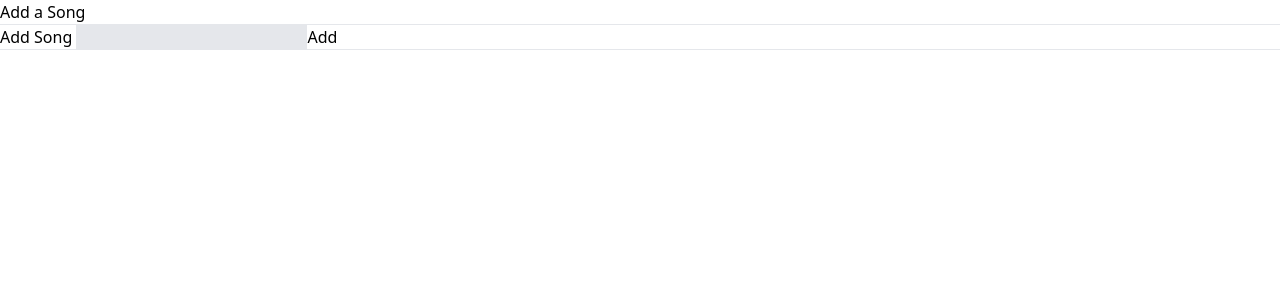
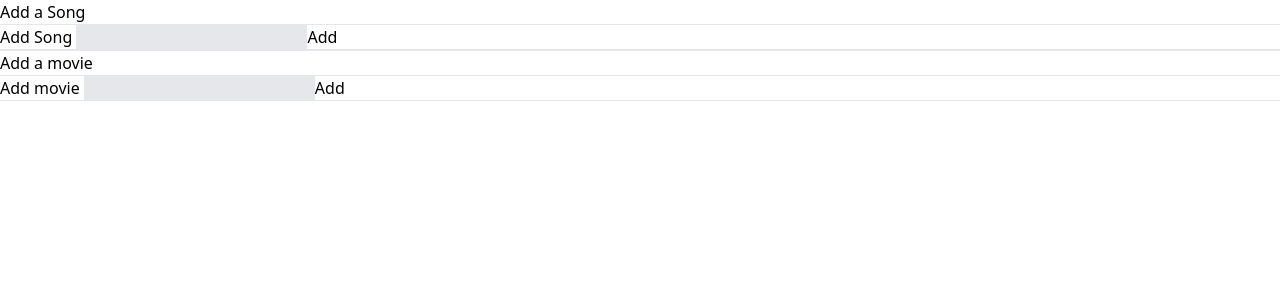
Before and after one commit to bishalkunwar/HandsOnReact, a React (Create React App) app in the folder practicepro/: page / in a window 1280 px wide. Shown: the top 300 px of the page. Built offline with nearby package versions, Linux system fonts and the light colour scheme; the HTML template or start-up script is replaced by a standard one.

Commit message:
redux toolkit basics practices with the add and remove methods in references to the item -- song and movie.

```diff
--- a/practicepro/src/App.js
+++ b/practicepro/src/App.js
@@ -3,10 +3,13 @@
 
 // import ReduxHome from "./Components/reduxTry/ReduxHome";
 import SongsLists from "./Components/reduxTry/CompFiles/Songslis";
+import MoviesLists from "./Components/reduxTry/CompFiles/VideoLists";
 function App(){
   return(
     <div>
       <SongsLists/>
+      <hr/>
+      <MoviesLists/>
     </div>
 
   );
--- a/practicepro/src/Components/reduxTry/CompFiles/VideoLists.js
+++ b/practicepro/src/Components/reduxTry/CompFiles/VideoLists.js
@@ -0,0 +1,53 @@
+import { useDispatch, useSelector } from "react-redux";
+import { addMovie, removeMovie } from "../store/index";
+import { useState } from "react";
+
+export default function MoviesLists(){
+
+    const[movie, setMovie] = useState('');
+    const dispatch = useDispatch();
+
+    const moviesPlayList = useSelector((state)=>{
+        return state.movies;
+    })
+
+    const handleAddMovie = (movie) => {
+        dispatch(addMovie(movie));
+    };
+
+    const handleRemoveMovie = (movie) => {
+        dispatch(removeMovie(movie));
+    }
+
+    const renderedmovies = moviesPlayList.map((movie)=>{
+        return(
+            <li key={movie}>
+                {movie}
+                <button onClick={() => handleRemoveMovie(movie)}>X</button>
+            </li>
+        )
+    })
+
+    const handleChange = (e) => {
+        setMovie(e.target.value)
+    };
+
+    const handleSubmit = (e) => {
+        e.preventDefault();
+        handleAddMovie(movie);
+        setMovie('');
+    };
+
+    return(
+        <div>
+            <p>Add a movie</p>
+            <hr/>
+                <form onSubmit={handleSubmit}>
+                    <label>Add movie <input className="bg-gray-200 " value={movie} onChange={handleChange}/></label>
+                    <button type="submit">Add</button>
+                </form>
+            <hr/>
+            {renderedmovies}
+        </div>
+    );
+};
--- a/practicepro/src/Components/reduxTry/store/index.js
+++ b/practicepro/src/Components/reduxTry/store/index.js
@@ -26,7 +26,7 @@ const moviesSlice = createSlice({
         },
 
         removeMovie(state, action){
-            state.splice(state.indexOf(action.payload(1)));
+            state.splice(state.indexOf(action.payload, 1));
         }
     }
 })
```
